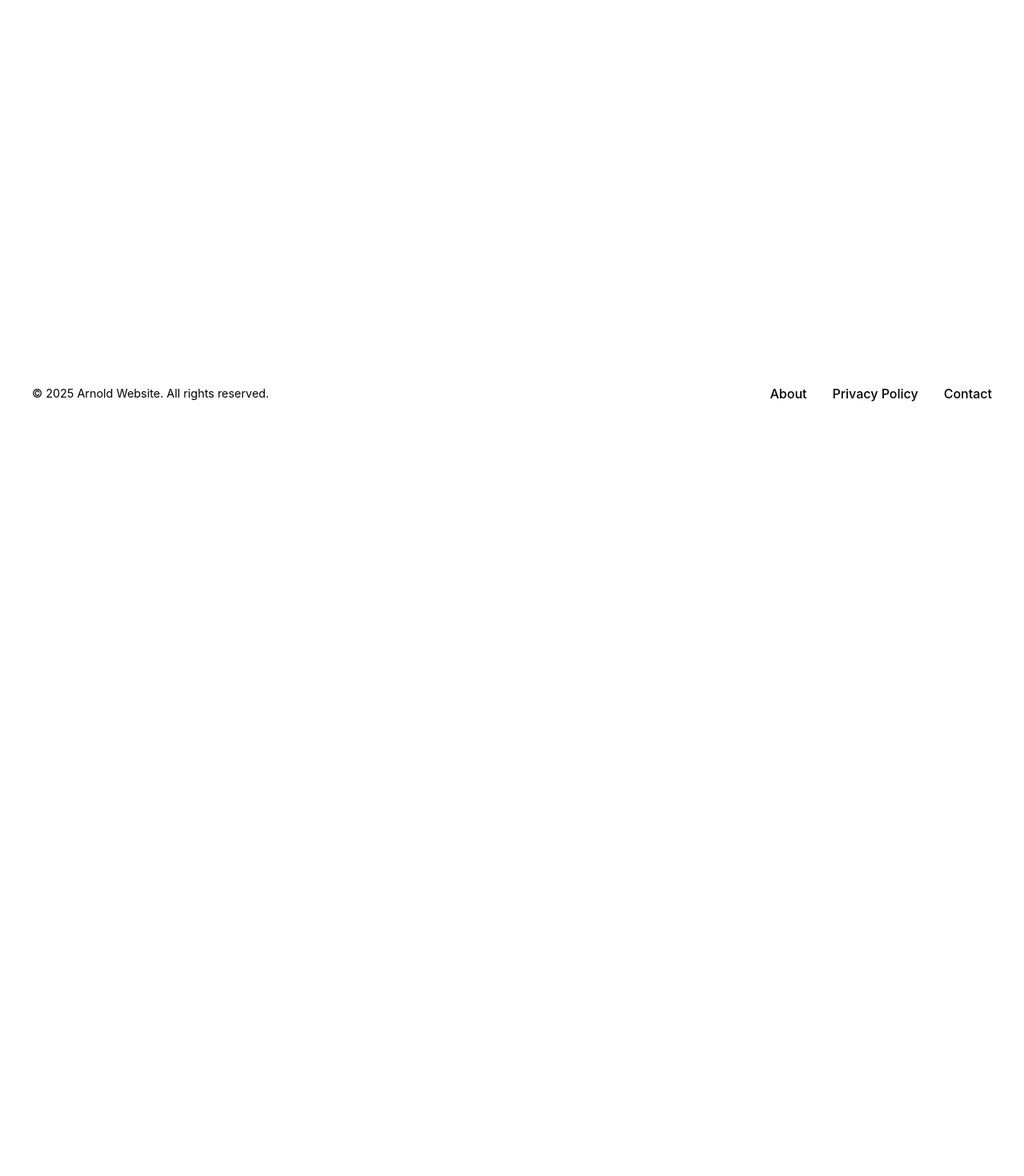
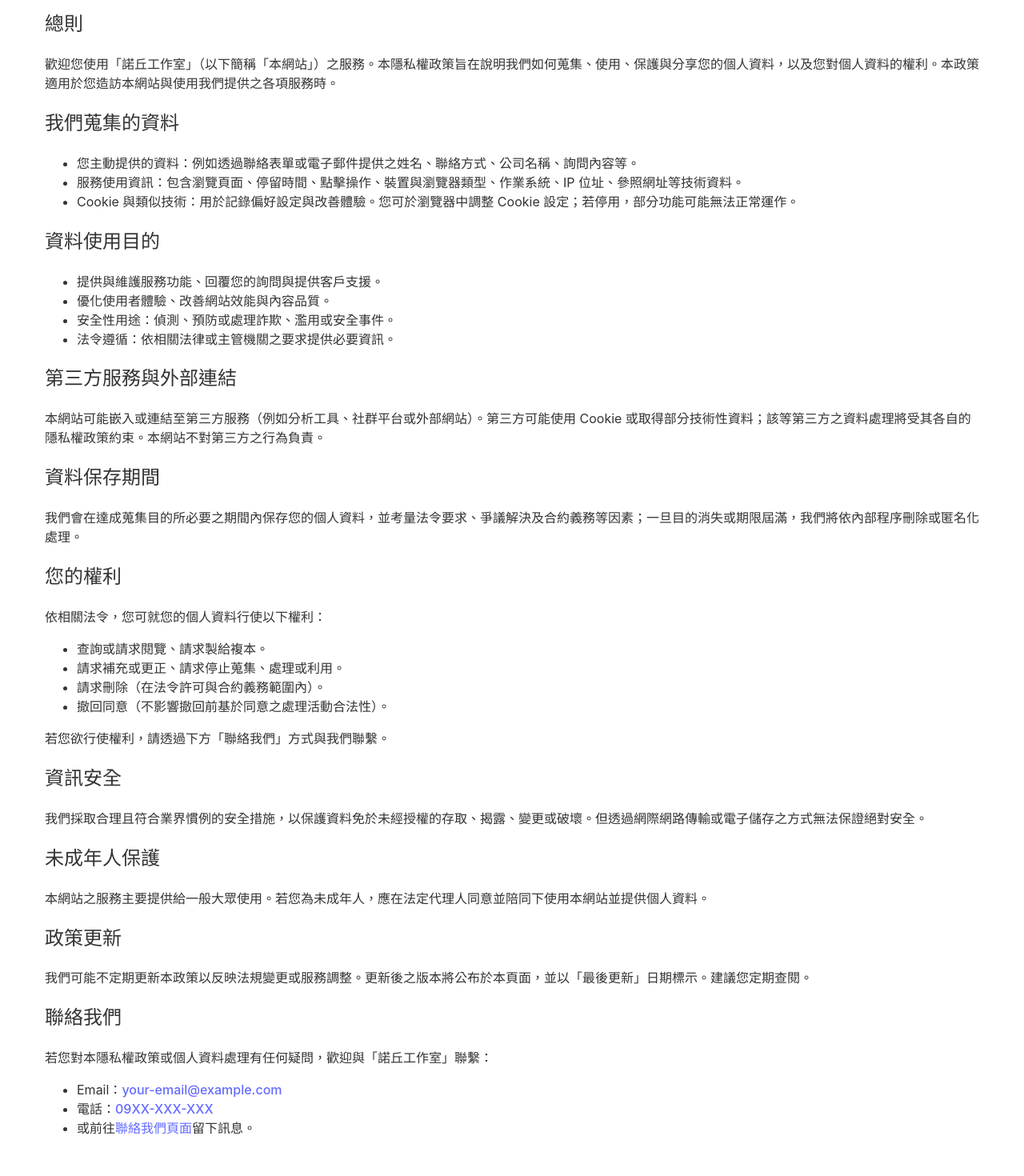
Before and after one commit to ArnoldChiou/arnold_website, a React (Vite) app: page /privacy in a window 1280 px wide. Shown: the part 280-1750 px from the top of the page at 80% size. Before the commit the page ends 800 px from the top, so only its background shows below. Built offline with nearby package versions, Linux system fonts and the light colour scheme; a web font is replaced by a local one.

Commit message:
feat: enhance privacy policy page with detailed information and contact options

```diff
--- a/src/pages/Privacy.tsx
+++ b/src/pages/Privacy.tsx
@@ -1,10 +1,113 @@
 import React from 'react';
+import { Link } from 'react-router-dom';
 
 const Privacy: React.FC = () => {
+  const contactEmail = import.meta.env.VITE_CONTACT_EMAIL || 'your-email@example.com';
+  const contactPhone = import.meta.env.VITE_CONTACT_PHONE || '09XX-XXX-XXX';
+
   return (
     <div className="privacy-page page-container">
       <h1>隱私權政策</h1>
-      <p>我們的隱私權政策說明。</p>
+      <p style={{ color: '#6b7280', marginTop: 8 }}>最後更新：2025-08-16</p>
+
+      <section>
+        <h2>總則</h2>
+        <p>
+          歡迎您使用「諾丘工作室」（以下簡稱「本網站」）之服務。本隱私權政策旨在說明我們如何蒐集、使用、保護與分享您的個人資料，以及您對個人資料的權利。本政策適用於您造訪本網站與使用我們提供之各項服務時。
+        </p>
+      </section>
+
+      <section>
+        <h2>我們蒐集的資料</h2>
+        <ul>
+          <li>
+            您主動提供的資料：例如透過聯絡表單或電子郵件提供之姓名、聯絡方式、公司名稱、詢問內容等。
+          </li>
+          <li>
+            服務使用資訊：包含瀏覽頁面、停留時間、點擊操作、裝置與瀏覽器類型、作業系統、IP 位址、參照網址等技術資料。
+          </li>
+          <li>
+            Cookie 與類似技術：用於記錄偏好設定與改善體驗。您可於瀏覽器中調整 Cookie 設定；若停用，部分功能可能無法正常運作。
+          </li>
+        </ul>
+      </section>
+
+      <section>
+        <h2>資料使用目的</h2>
+        <ul>
+          <li>提供與維護服務功能、回覆您的詢問與提供客戶支援。</li>
+          <li>優化使用者體驗、改善網站效能與內容品質。</li>
+          <li>安全性用途：偵測、預防或處理詐欺、濫用或安全事件。</li>
+          <li>法令遵循：依相關法律或主管機關之要求提供必要資訊。</li>
+        </ul>
+      </section>
+
+      <section>
+        <h2>第三方服務與外部連結</h2>
+        <p>
+          本網站可能嵌入或連結至第三方服務（例如分析工具、社群平台或外部網站）。第三方可能使用 Cookie 或取得部分技術性資料；該等第三方之資料處理將受其各自的隱私權政策約束。本網站不對第三方之行為負責。
+        </p>
+      </section>
+
+      <section>
+        <h2>資料保存期間</h2>
+        <p>
+          我們會在達成蒐集目的所必要之期間內保存您的個人資料，並考量法令要求、爭議解決及合約義務等因素；一旦目的消失或期限屆滿，我們將依內部程序刪除或匿名化處理。
+        </p>
+      </section>
+
+      <section>
+        <h2>您的權利</h2>
+        <p>依相關法令，您可就您的個人資料行使以下權利：</p>
+        <ul>
+          <li>查詢或請求閱覽、請求製給複本。</li>
+          <li>請求補充或更正、請求停止蒐集、處理或利用。</li>
+          <li>請求刪除（在法令許可與合約義務範圍內）。</li>
+          <li>撤回同意（不影響撤回前基於同意之處理活動合法性）。</li>
+        </ul>
+        <p>若您欲行使權利，請透過下方「聯絡我們」方式與我們聯繫。</p>
+      </section>
+
+      <section>
+        <h2>資訊安全</h2>
+        <p>
+          我們採取合理且符合業界慣例的安全措施，以保護資料免於未經授權的存取、揭露、變更或破壞。但透過網際網路傳輸或電子儲存之方式無法保證絕對安全。
+        </p>
+      </section>
+
+      <section>
+        <h2>未成年人保護</h2>
+        <p>
+          本網站之服務主要提供給一般大眾使用。若您為未成年人，應在法定代理人同意並陪同下使用本網站並提供個人資料。
+        </p>
+      </section>
+
+      <section>
+        <h2>政策更新</h2>
+        <p>
+          我們可能不定期更新本政策以反映法規變更或服務調整。更新後之版本將公布於本頁面，並以「最後更新」日期標示。建議您定期查閱。
+        </p>
+      </section>
+
+      <section>
+        <h2>聯絡我們</h2>
+        <p>
+          若您對本隱私權政策或個人資料處理有任何疑問，歡迎與「諾丘工作室」聯繫：
+        </p>
+        <ul>
+          <li>
+            Email：
+            <a href={`mailto:${contactEmail}`} rel="noopener noreferrer">{contactEmail}</a>
+          </li>
+          <li>
+            電話：
+            <a href={`tel:${contactPhone}`} rel="noopener noreferrer">{contactPhone}</a>
+          </li>
+          <li>
+            或前往<Link to="/contact">聯絡我們頁面</Link>留下訊息。
+          </li>
+        </ul>
+      </section>
     </div>
   );
 };
```
